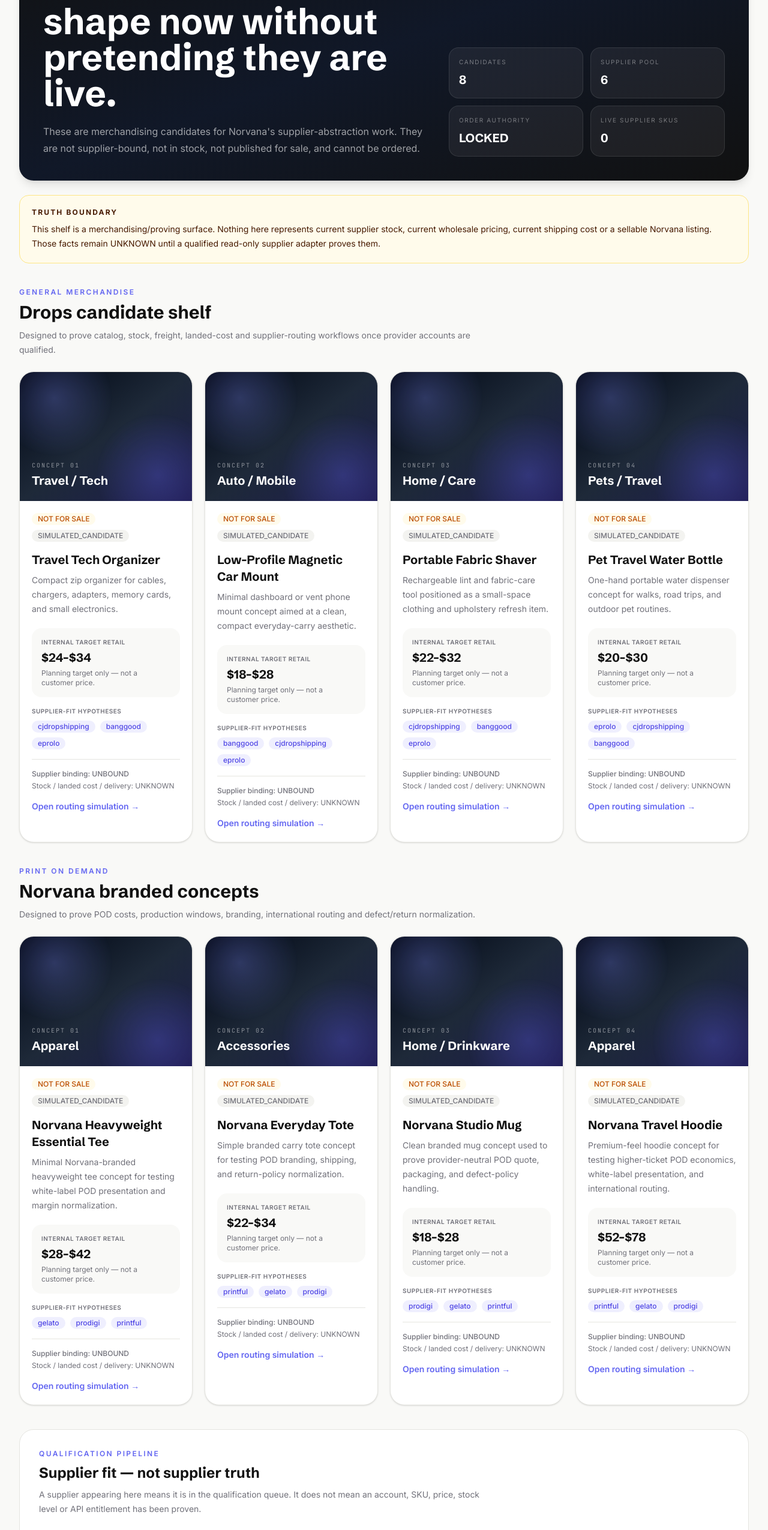
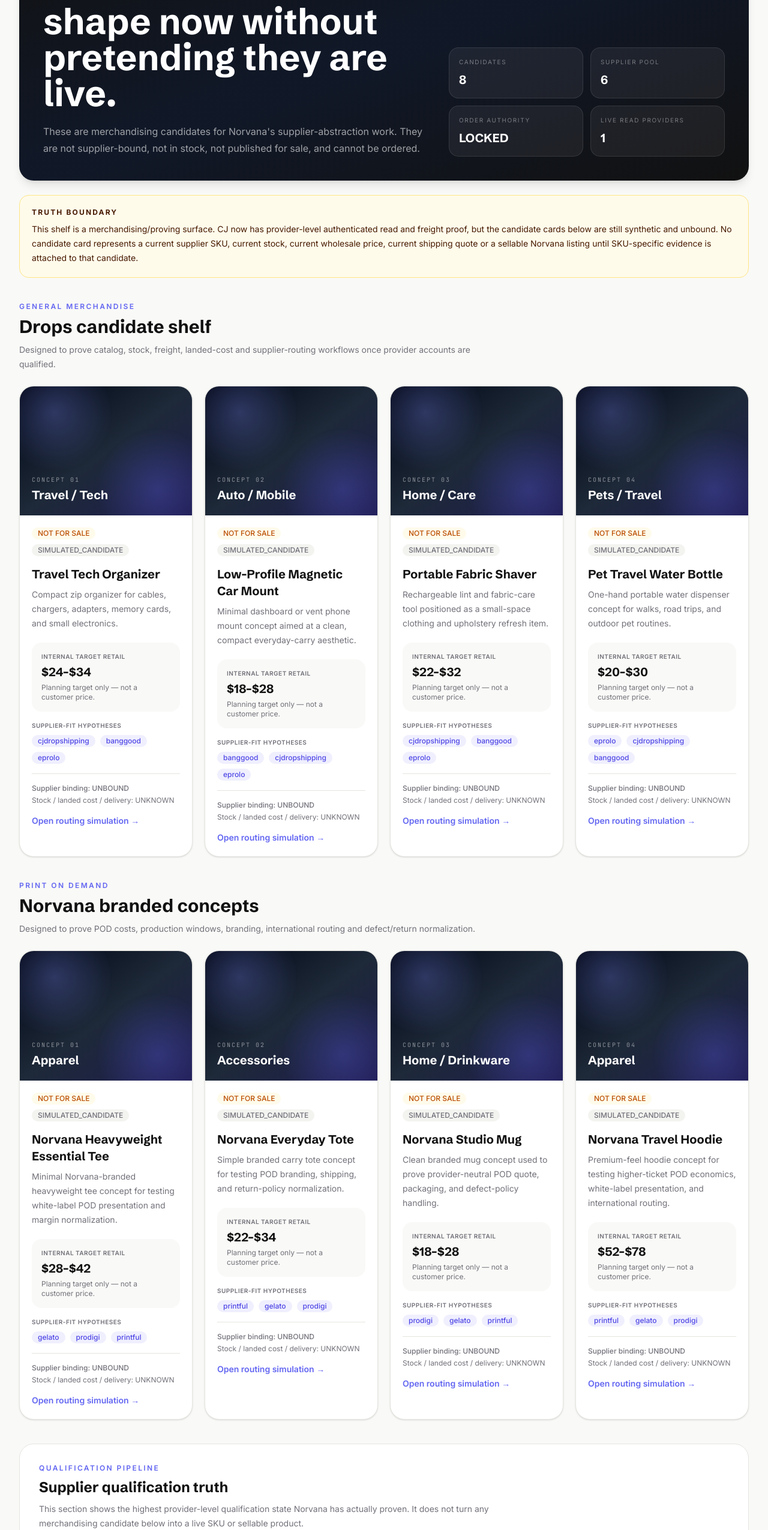
Before and after one commit to norrijam405/norvana, a Next.js app: page /supplier-lab in a window 1280 px wide. Shown: the part 250-2800 px from the top of the page at 60% size. Built offline with nearby package versions, Linux system fonts and the light colour scheme.

Commit message:
supplier: reflect proven CJ live-read status in Supplier Lab

```diff
--- a/src/app/supplier-lab/page.tsx
+++ b/src/app/supplier-lab/page.tsx
@@ -16,6 +16,11 @@ export default function SupplierLabPage() {
   );
   const pod = SUPPLIER_LAB_CANDIDATES.filter((candidate) => candidate.lane === "POD");
   const qualifying = SUPPLIER_REGISTRY_R0.filter((supplier) => supplier.disposition === "QUALIFY");
+  const provenReadProviders = qualifying.filter((supplier) =>
+    ["CATALOG_READ_PROVEN", "STOCK_READ_PROVEN", "FREIGHT_QUOTE_PROVEN", "WEBHOOK_PROVEN", "ORDER_SIMULATION_PROVEN", "READ_ONLY_SHADOW_VERIFIED"].includes(
+      supplier.qualificationState
+    )
+  );
 
   return (
     <main className="min-h-screen bg-bone text-obsidian">
@@ -53,7 +58,7 @@ export default function SupplierLabPage() {
               <Metric label="Candidates" value={String(SUPPLIER_LAB_CANDIDATES.length)} />
               <Metric label="Supplier pool" value={String(qualifying.length)} />
               <Metric label="Order authority" value="LOCKED" />
-              <Metric label="Live supplier SKUs" value="0" />
+              <Metric label="Live read providers" value={String(provenReadProviders.length)} />
             </div>
           </div>
         </section>
@@ -80,10 +85,10 @@ export default function SupplierLabPage() {
               <p className="text-xs font-semibold uppercase tracking-[0.2em] text-indigo-accent">
                 QUALIFICATION PIPELINE
               </p>
-              <h2 className="mt-2 font-display text-2xl font-bold">Supplier fit — not supplier truth</h2>
+              <h2 className="mt-2 font-display text-2xl font-bold">Supplier qualification truth</h2>
               <p className="mt-2 max-w-3xl text-sm leading-6 text-muted">
-                A supplier appearing here means it is in the qualification queue. It does not mean an account,
-                SKU, price, stock level or API entitlement has been proven.
+                This section shows the highest provider-level qualification state Norvana has actually proven.
+                It does not turn any merchandising candidate below into a live SKU or sellable product.
               </p>
             </div>
           </div>
@@ -104,14 +109,24 @@ export default function SupplierLabPage() {
                   <span className="badge bg-surface text-muted">{supplier.apiEntitlementState}</span>
                 </div>
                 <p className="mt-4 text-sm leading-6 text-muted">{supplier.notes[0]}</p>
+                {supplier.providerId === "cjdropshipping" && supplier.qualificationState === "FREIGHT_QUOTE_PROVEN" ? (
+                  <div className="mt-4 rounded-2xl border border-emerald-200 bg-emerald-50 p-4 text-emerald-950">
+                    <p className="text-[10px] font-bold uppercase tracking-[0.16em]">Live read proof</p>
+                    <p className="mt-2 text-xs leading-5">
+                      Authenticated CJ catalog, product, variant, stock, warehouse-origin evidence and a non-empty
+                      freight quote are proven. Order, publication, fulfillment, refund, repricing and spend remain locked.
+                    </p>
+                  </div>
+                ) : null}
               </article>
             ))}
           </div>
         </section>
 
         <footer className="mt-10 border-t border-border py-8 text-xs leading-6 text-muted">
-          Supplier Lab R0 contains no checkout, no supplier credentials, no live inventory,
-          no external order path and no claim of supplier availability.
+          Supplier Lab R0 contains no checkout, no client-visible supplier credentials and no external order path.
+          CJ provider-level read/freight capability is proven, but every merchandising candidate on this shelf remains
+          unbound and NOT FOR SALE until SKU-specific evidence is admitted.
         </footer>
       </div>
     </main>
@@ -208,9 +223,10 @@ function SafetyBanner() {
     <section className="mt-6 rounded-2xl border border-amber-200 bg-amber-50 p-5 text-amber-950">
       <p className="text-xs font-bold uppercase tracking-[0.18em]">Truth boundary</p>
       <p className="mt-2 text-sm leading-6">
-        This shelf is a merchandising/proving surface. Nothing here represents current supplier stock,
-        current wholesale pricing, current shipping cost or a sellable Norvana listing. Those facts remain
-        UNKNOWN until a qualified read-only supplier adapter proves them.
+        This shelf is a merchandising/proving surface. CJ now has provider-level authenticated read and freight proof,
+        but the candidate cards below are still synthetic and unbound. No candidate card represents a current supplier SKU,
+        current stock, current wholesale price, current shipping quote or a sellable Norvana listing until SKU-specific
+        evidence is attached to that candidate.
       </p>
     </section>
   );
```
